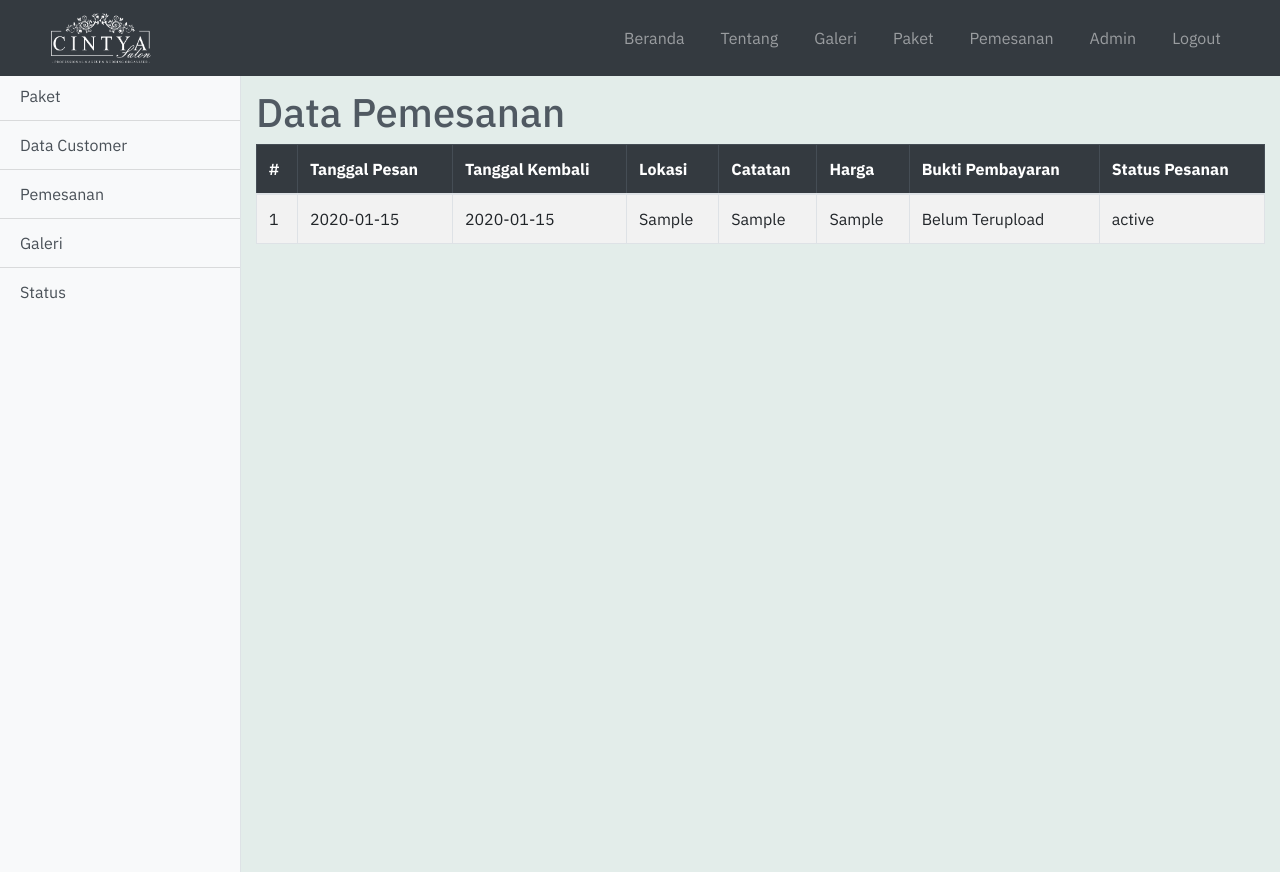
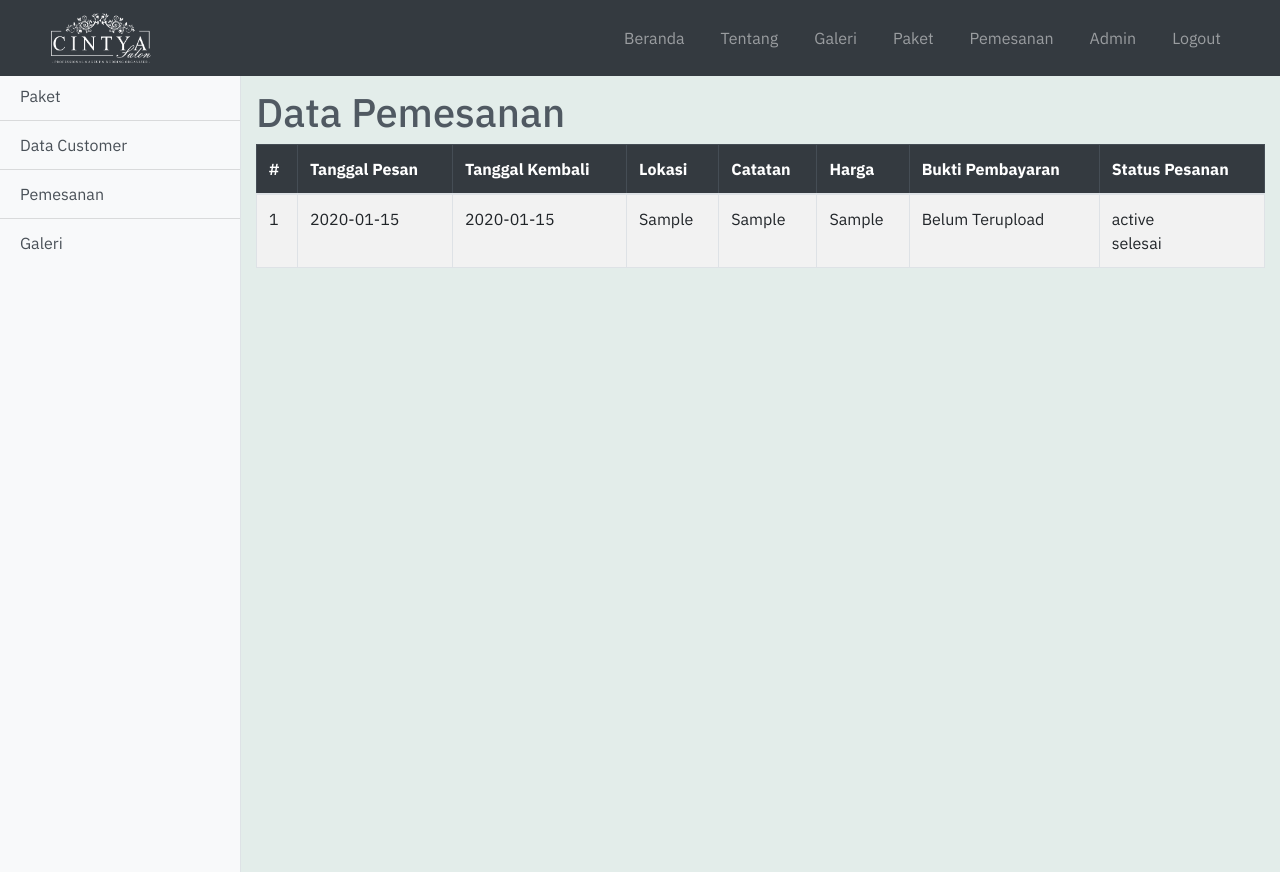
Before and after one commit to prayitnotaufik/Wedding-Website, a PHP site: page /admin-pemesanan.php in a window 1280 px wide. Run offline with PHP 8.4, Linux system fonts and the light colour scheme; the visitor is signed in with stand-in values (Sample User, id 1); tables that the repository leaves empty hold one stand-in row (values such as "Sample post"); data that the repository does not hold is empty; some libraries are stand-ins or nearby versions.

Commit message:
Tambah dikit

```diff
--- a/admin-pemesanan.php
+++ b/admin-pemesanan.php
@@ -90,8 +90,11 @@
                                             <!-- MODAL -->
                                         <?php } ?>
                                     </td>
-                                    <td><?php echo $row["status"] ?></td>
-
+                                    <td>
+                                        <?php echo $row["status"] ?>
+                                        <br>
+                                        selesai
+                                    </td>
                                 </tr>
                             <?php } ?>
                         <?php }
--- a/includes/sidebar.php
+++ b/includes/sidebar.php
@@ -4,8 +4,7 @@
         <a href="admin-paket.php" class="list-group-item list-group-item-action bg-light">Paket</a>
         <a href="data-customer.php" class="list-group-item list-group-item-action bg-light">Data Customer</a>
         <a href="admin-pemesanan.php" class="list-group-item list-group-item-action bg-light">Pemesanan</a>
-        <a href="#" class="list-group-item list-group-item-action bg-light">Galeri</a>
-        <a href="#" class="list-group-item list-group-item-action bg-light">Status</a>
+        <a href="admin-galeri.php" class="list-group-item list-group-item-action bg-light">Galeri</a>
     </div>
 </div>
 <!-- /#sidebar-wrapper -->
```
Also changed, not shown: admin-galeri.php (added).
